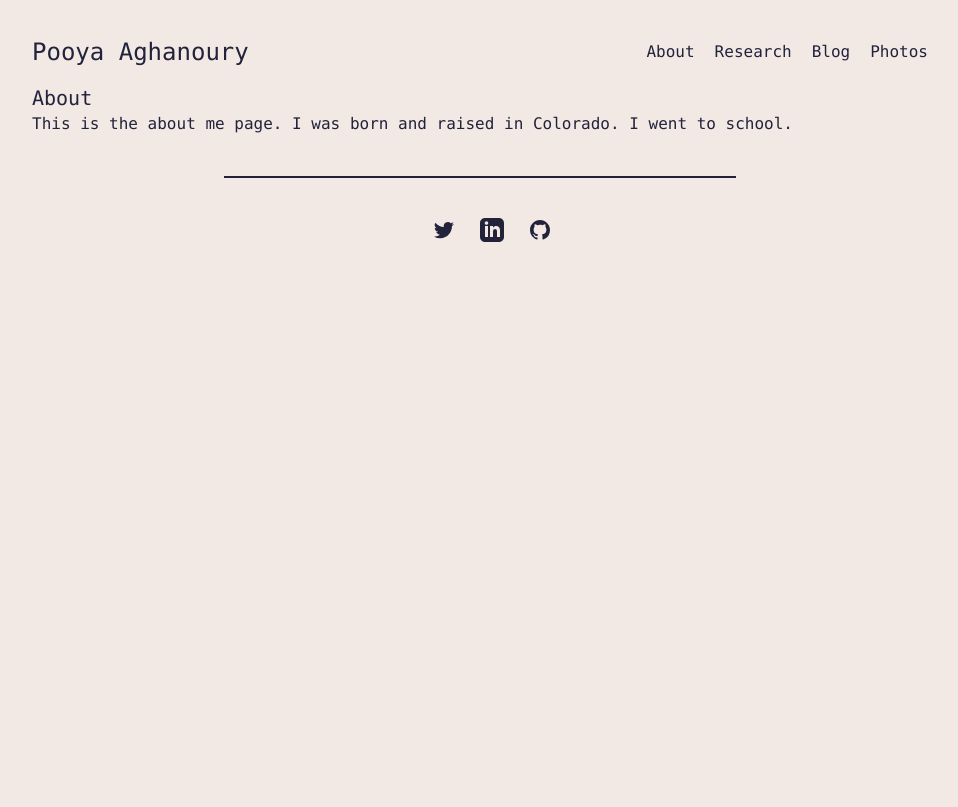
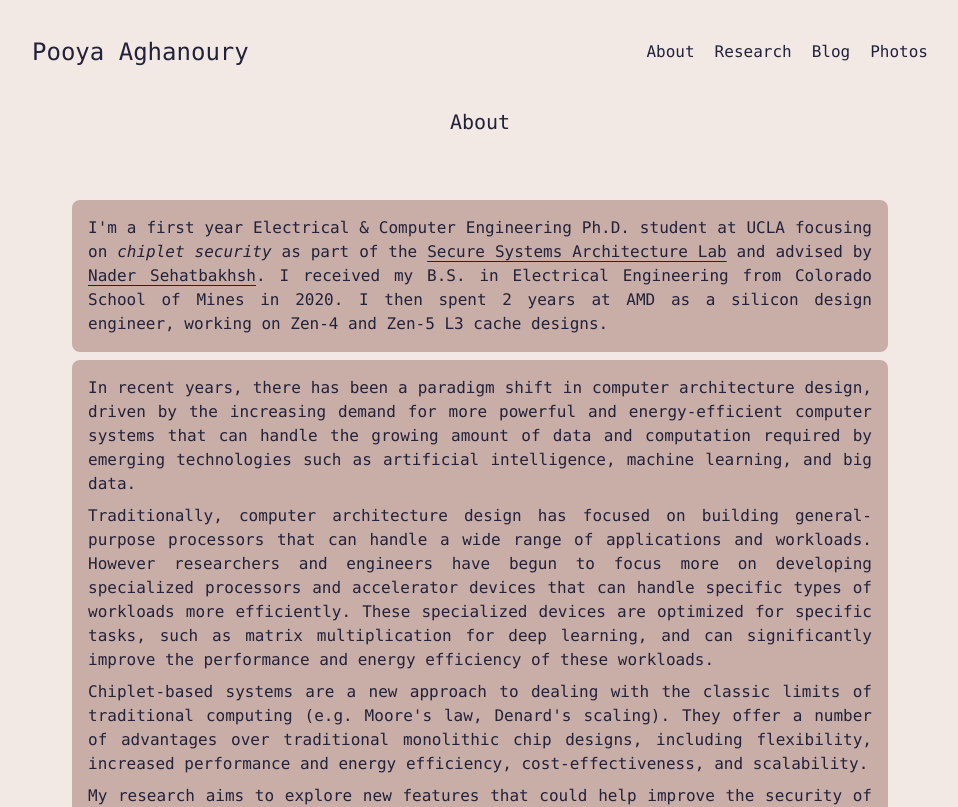
Before and after one commit to aghanoury/website, a Next.js app: page /about in a window 1280 px wide. Shown: the top 807 px of the page, without its empty margins (160-1118 px from the left). Built offline with nearby package versions, Linux system fonts and the light colour scheme.

Commit message:
new content

```diff
--- a/pages/about.tsx
+++ b/pages/about.tsx
@@ -1,13 +1,117 @@
 import React from "react";
+
+function Alink(props) {
+  return (
+    <a
+      href={props.href}
+      className={`underline underline-offset-4
+      rounded-md
+      `}
+      // p-0.5 px-2
+      // bg-pink dark:bg-blue
+    >
+      {props.text}
+    </a>
+  );
+}
+
+function Hpar(props) {
+  return (
+    <div
+      className={`rounded-lg p-4 bg-pink dark:bg-blue flex flex-col space-y-2`}
+    >
+      {props.children}
+    </div>
+  );
+}
 
 const About = () => {
   return (
     <>
-      <h1 className="text-xl">About</h1>
-      <p>
-        This is the about me page. I was born and raised in Colorado. I went to
-        school.
-      </p>
+      <div className="flex flex-col items-center">
+        <h1 className="text-xl m-4  p-2 rounded-lg">About</h1>
+        <div className="text-justify sm:p-10 flex flex-col space-y-2">
+          <Hpar>
+            <p>
+              I'm a first year Electrical & Computer Engineering Ph.D. student
+              at UCLA focusing on{" "}
+              <span className="italic">chiplet security</span> as part of the{" "}
+              <Alink
+                href="https://ssysarch.ee.ucla.edu/"
+                text="Secure Systems Architecture Lab"
+              />{" "}
+              and advised by{" "}
+              <Alink
+                href="https://ssysarch.ee.ucla.edu/nader/"
+                text="Nader Sehatbakhsh"
+              />
+              . I received my B.S. in Electrical Engineering from Colorado
+              School of Mines in 2020. I then spent 2 years at AMD as a silicon
+              design engineer, working on Zen-4 and Zen-5 L3 cache designs.
+            </p>
+          </Hpar>
+          <Hpar>
+            <p>
+              In recent years, there has been a paradigm shift in computer
+              architecture design, driven by the increasing demand for more
+              powerful and energy-efficient computer systems that can handle the
+              growing amount of data and computation required by emerging
+              technologies such as artificial intelligence, machine learning,
+              and big data.
+            </p>
+            <p>
+              Traditionally, computer architecture design has focused on
+              building general-purpose processors that can handle a wide range
+              of applications and workloads. However researchers and engineers
+              have begun to focus more on developing specialized processors and
+              accelerator devices that can handle specific types of workloads
+              more efficiently. These specialized devices are optimized for
+              specific tasks, such as matrix multiplication for deep learning,
+              and can significantly improve the performance and energy
+              efficiency of these workloads.
+            </p>
+            <p>
+              Chiplet-based systems are a new approach to dealing with the
+              classic limits of traditional computing (e.g. Moore's law,
+              Denard's scaling). They offer a number of advantages over
+              traditional monolithic chip designs, including flexibility,
+              increased performance and energy efficiency, cost-effectiveness,
+              and scalability.
+            </p>
+            {/* <p>
+              While chiplet systems are proving useful, they also introduce new
+              security challenges. Chiplet-based systems are composed of
+              multiple smaller chips, each with their own memory and processor.
+              This design allows for increased flexibility and scalability, but
+              it also makes it more difficult to ensure the security of the
+              system as a whole. Chiplet-based systems are also more vulnerable
+              to attacks that target the interconnects between the chiplets.
+              These attacks can be used to steal sensitive data, or to
+              compromise the security of the entire system.
+            </p> */}
+            <p>
+              My research aims to explore new features that could help improve
+              the security of these systems.
+            </p>
+            {/*
+            <p>
+              I am interested in computer architecture, security, and all things
+              hardware! The field of computer architecture is constantly
+              evolving, with technologies like ai, machine learning, and the
+              IoT, driving demand for new and innovative computer systems. More
+              specifically, this paradigm shift Researchers in this field work
+              on a wide range of topics, including microarchitecture, memory
+              systems, parallel processing, power and thermal management, and
+              computer-aided design. They also work on developing new
+              programming models and tools to make it easier for developers to
+              take advantage of new hardware capabilities.
+            </p> */}
+          </Hpar>
+          <Hpar>
+            <p>Contact me at [ last_name ] at ucla dot edu.</p>
+          </Hpar>
+        </div>
+      </div>
     </>
   );
 };
--- a/pages/blog.tsx
+++ b/pages/blog.tsx
@@ -1,7 +1,12 @@
 import React from "react";
 
 const Blog = () => {
-  return <div>nothing to blog about yet...</div>;
+  return (
+    <div className="flex flex-col items-center">
+      <h1 className="text-xl m-5">Blog</h1>
+      <p className="text-justify sm:p-10">nothing to blog about yet...</p>
+    </div>
+  );
 };
 
 export default Blog;
```
